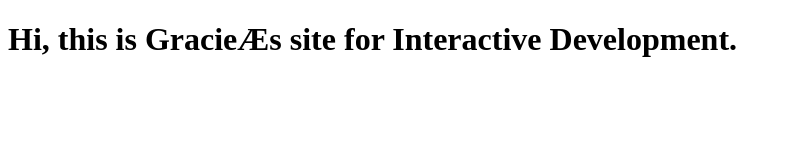
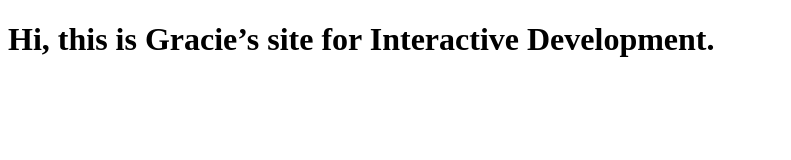
Before and after one commit to graciefyoung/gracieyoung_interactivedevelopment2025, a plain HTML site: page index.html in a window 1280 px wide. Shown: the whole page, without its empty margins (0-791 px from the left). Drawn offline with Linux system fonts and the light colour scheme.

Commit message:
add content and fix error

```diff
--- a/index.html
+++ b/index.html
@@ -4,6 +4,6 @@
         <title> Gracie Young Interactive Development Fall 2025</title>
     </head>
         <body>
-            <h1>Hi, this is GracieÆs site for Interactive Development.</h1>
+            <h1>Hi, this is Gracie’s site for Interactive Development.</h1>
         </body>
 </html>
```
